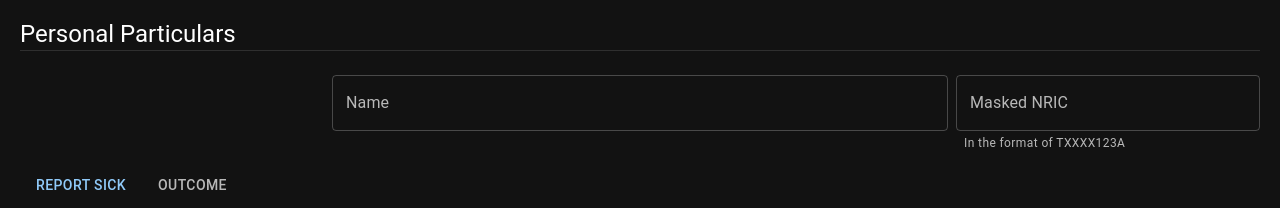
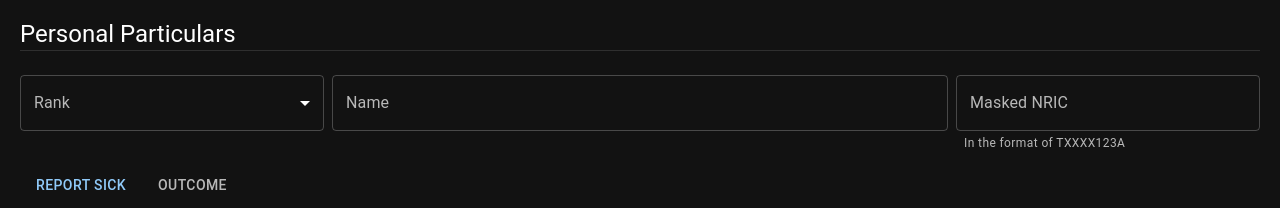
Before and after one commit to chuanhao01/oes-rsfg, a React (Vite) app: page / in a window 1280 px wide. Shown: the part 136-344 px from the top of the page. Built offline with nearby package versions, Linux system fonts and the light colour scheme; the HTML template or start-up script is replaced by a standard one.

Commit message:
[feat] adding in rank selection, made FormikTextField

```diff
--- a/src/components/formik-mui/InstantTextField.tsx
+++ b/src/components/formik-mui/InstantTextField.tsx
@@ -1,4 +1,4 @@
-import { TextFieldProps, FormHelperText, TextField } from "@mui/material";
+import { TextFieldProps, FormHelperText, TextField as MuiTextField } from "@mui/material";
 import { useField, FieldValidator } from "formik";
 
 export type InstantTextFieldProps =
@@ -8,11 +8,12 @@ export type InstantTextFieldProps =
       validate?: FieldValidator;
     } & TextFieldProps;
 
-export function InstantTextField({
+export function TextField({
   name,
   validate,
   helperText,
   variant,
+  children,
   ...props
 }: InstantTextFieldProps) {
   const [field, meta] = useField({ name, validate });
@@ -31,10 +32,12 @@ export function InstantTextField({
   }
   return (
     <>
-      <TextField variant={variant || "outlined"} {...field} {...props} {...configTextField} />
+      <MuiTextField variant={variant || "outlined"} {...field} {...props} {...configTextField}>
+        {children}
+      </MuiTextField>
       {helperText && <FormHelperText sx={{ mx: 1 }}>{helperText}</FormHelperText>}
     </>
   );
 }
 
-export default InstantTextField;
+export default TextField;
--- a/src/pages/Home/Home.tsx
+++ b/src/pages/Home/Home.tsx
@@ -1,12 +1,12 @@
 import DefaultLayout from "@/layouts/DefaultLayout/DefaultLayout";
 import { TabContext, TabList, TabPanel } from "@mui/lab";
-import { Divider, Tab, Typography, useMediaQuery, useTheme } from "@mui/material";
+import { Divider, MenuItem, Tab, Typography, useMediaQuery, useTheme } from "@mui/material";
 import Grid from "@mui/material/Unstable_Grid2";
 import { Box } from "@mui/system";
 import { useState } from "react";
 import { useFormik, Formik, Form, useField, useFormikContext } from "formik";
-import { InstantTextField } from "@/components/formik-mui";
-import { checkMaskedNRIC, checkName } from "./validations";
+import { TextField } from "@/components/formik-mui";
+import { checkMaskedNRIC, checkName, checkRank } from "./validations";
 import { armyRanks } from "@/constants";
 
 function ReportSickFormatGenerator() {
@@ -43,12 +43,20 @@ function ReportSickFormatGenerator() {
           <Typography variant="h5">Personal Particulars</Typography>
           <Divider />
         </Grid>
-        <Grid xs={12} lg={3}></Grid>
+        <Grid xs={12} lg={3}>
+          <TextField select name="rank" validate={checkRank} label="Rank" fullWidth={true}>
+            {selectRankValues.map((rank) => (
+              <MenuItem key={rank.value} value={rank.value}>
+                {rank.label}
+              </MenuItem>
+            ))}
+          </TextField>
+        </Grid>
         <Grid xs={12} lg={6}>
-          <InstantTextField name="name" validate={checkName} label="Name" fullWidth={true} />
+          <TextField name="name" validate={checkName} label="Name" fullWidth={true} />
         </Grid>
         <Grid xs={12} lg={3}>
-          <InstantTextField
+          <TextField
             name="nric"
             validate={checkMaskedNRIC}
             label="Masked NRIC"
--- a/src/pages/Home/validations.ts
+++ b/src/pages/Home/validations.ts
@@ -1,6 +1,15 @@
 import { FieldValidator } from "formik";
 
 // Validations for Report Sick Format Generator
+export const checkRank: FieldValidator = (rank: string) => {
+  if (!rank) {
+    return "Required";
+  }
+  if (rank == "") {
+    return "Please pick a rank";
+  }
+};
+
 export const checkName: FieldValidator = (name: string) => {
   if (!name) {
     return "Required";
```
